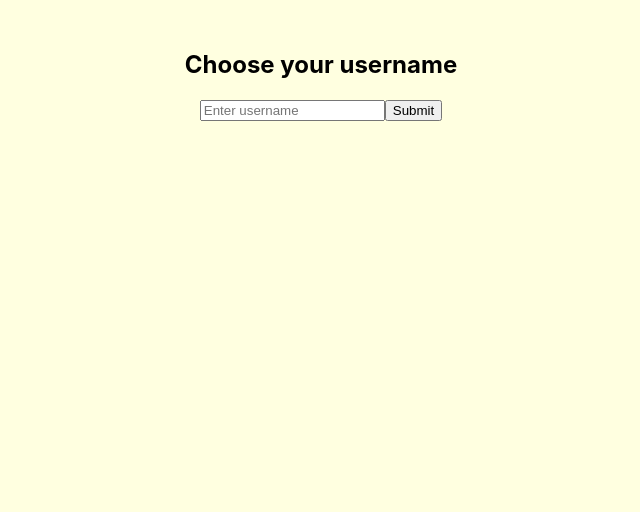
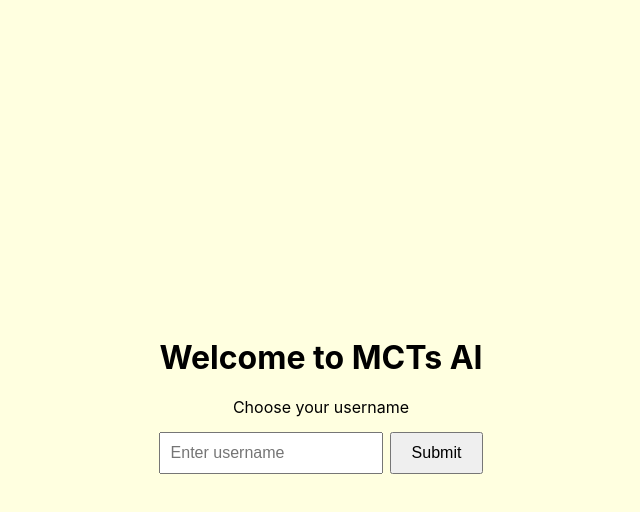
Before and after one commit to pphaoniubi/deepQ_xiangqi, a React (Create React App) app in the folder frontend/: page / in a window 1280 px wide. Shown: the top 512 px of the page, without its empty margins (319-959 px from the left). Built offline with nearby package versions, Linux system fonts and the light colour scheme.

Commit message:
update frontned

```diff
--- a/frontend/src/usernamePrompt.js
+++ b/frontend/src/usernamePrompt.js
@@ -25,18 +25,29 @@ const UsernamePrompt = () => {
   };
 
   return (
-    <div style={{ textAlign: "center", marginTop: "50px" }}>
-        <form onSubmit={handleSubmit}>
-          <h2>Choose your username</h2>
+    <div style={{ minHeight: "100vh", display: "flex", flexDirection: "column" }}>
+      {/* Top heading */}
+      <div style={{ minHeight: "100vh",
+        display: "flex",
+        flexDirection: "column",
+        justifyContent: "center",
+        alignItems: "center",
+         }}>
+      <form onSubmit={handleSubmit} style={{ textAlign: "center" }}>
+        <h1 style={{ marginBottom: "20px" }}>Welcome to MCTs AI</h1> {/* 👈 Now inside form */}
+        <p style={{ marginBottom: "15px" }}>Choose your username</p>
         <input
           type="text"
           value={username}
           onChange={(e) => setUsername(e.target.value)}
           placeholder="Enter username"
           required
+          style={{ padding: "10px", fontSize: "16px", marginBottom: "10px", width: "200px", marginRight: "7px" }}
         />
-          <button type="submit">Submit</button>
+
+        <button type="submit" style={{ padding: "10px 20px", fontSize: "16px" }}>Submit</button>
       </form>
+    </div>
     </div>
   );
 };
```
Lines whose indentation alone changed are shown as unchanged.
